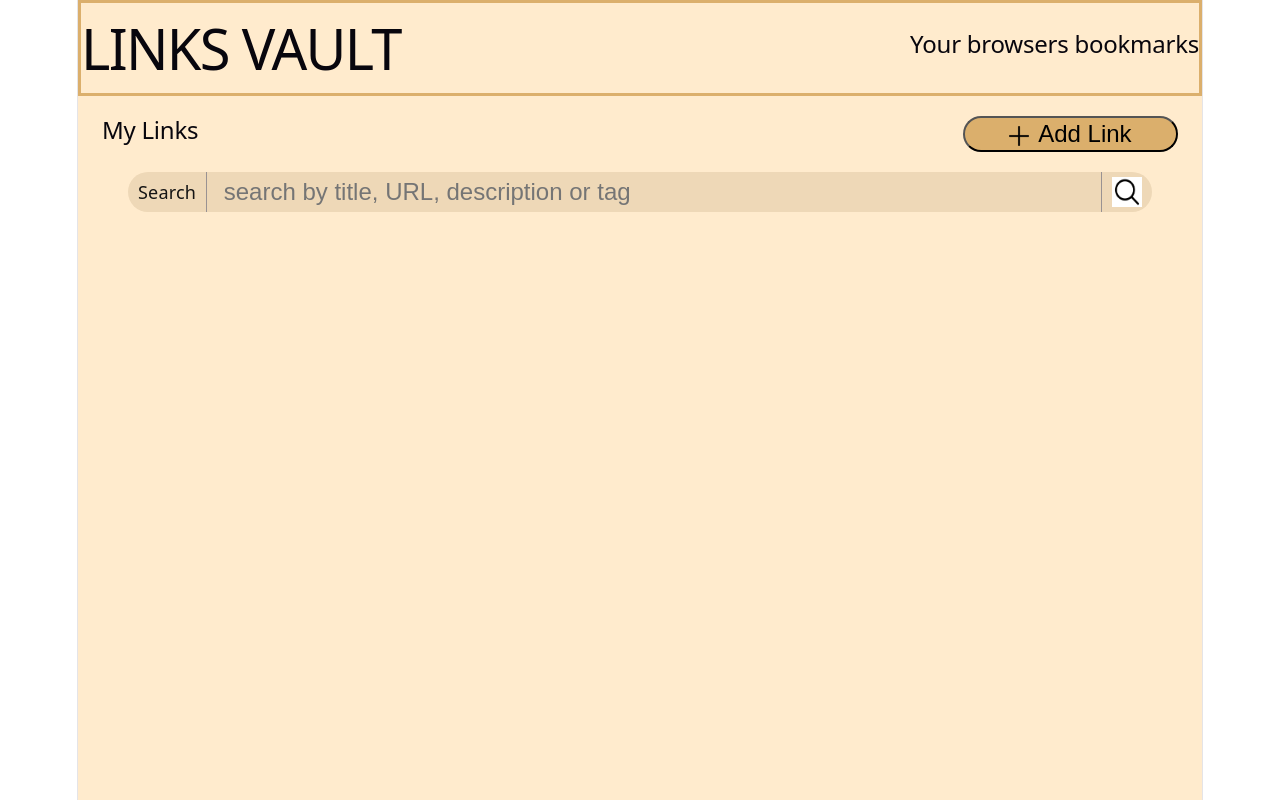
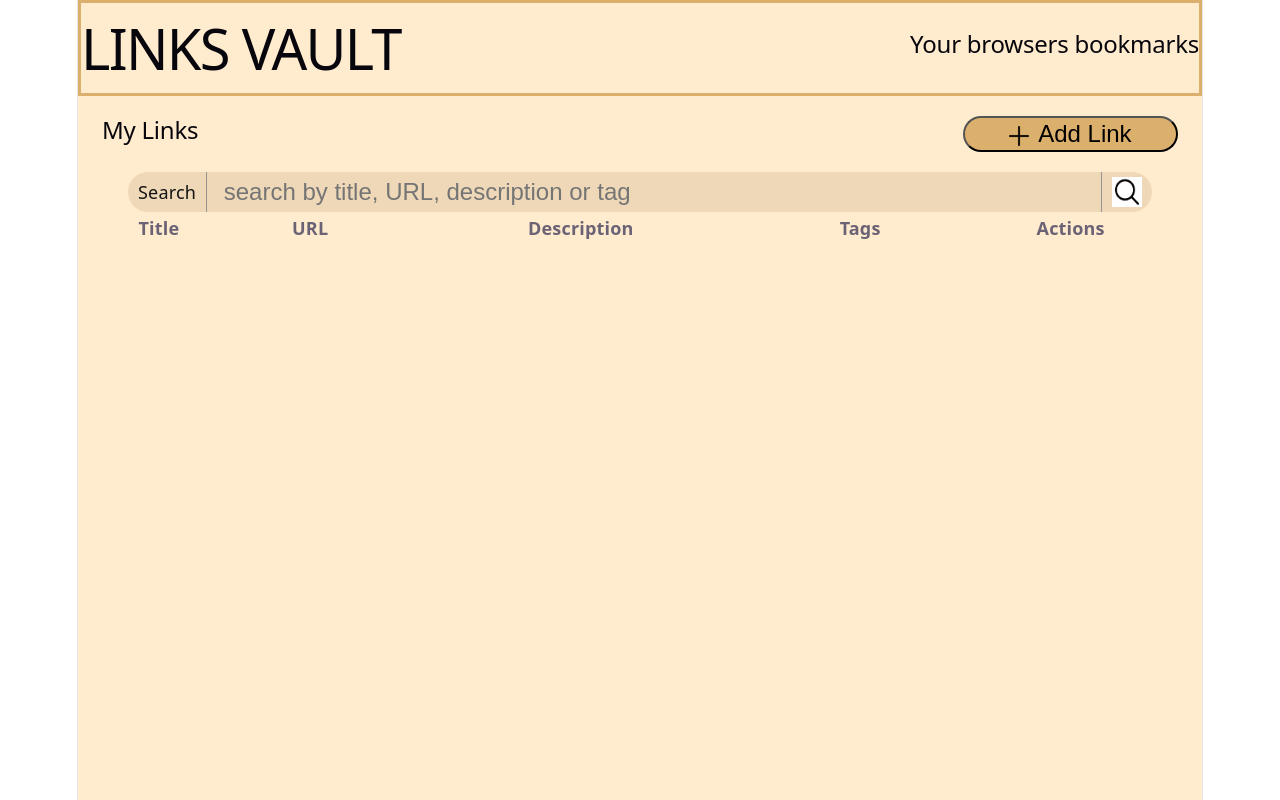
Before and after one commit to Neliswa084/ReactTS-Links-Vault, a React (Vite) app in the folder react-link/: page / in a window 1280 px wide. Built offline with nearby package versions, Linux system fonts and the light colour scheme.

Commit message:
Rename LinkList component to be LinkRow components that will hold for each link , and make ListList to display all the link

```diff
--- a/react-link/src/App.tsx
+++ b/react-link/src/App.tsx
@@ -5,12 +5,15 @@ import { Searchbar } from './Components/Search/Searchbar'
 import { LinkForm } from './Components/Form/LinkForm'
 import { useState } from 'react'
 import { LinkList } from './Components/LinkList/LinkList'
-// import { LinkListProps } from './Components/LinkList/LinkList'
+import { LinkRow, type LinkRowProps } from './Components/LinkList/LinkRow'
+
 
 
 function App() {
 
 const [isFormVisible, setShowForm] = useState(false)
+
+const [links, setLinks] = useState<LinkRowProps[]>([])
 
   return (
     <>
@@ -18,7 +21,8 @@ const [isFormVisible, setShowForm] = useState(false)
      <Add showForm={() => setShowForm(true)}/>
      <LinkForm isVisible={isFormVisible} close={() => setShowForm(false)}/>
      <Searchbar/>
-     {/* <LinkList /> */}
+
+     <LinkList links={links} />
     </>
   )
 }
--- a/react-link/src/Components/LinkList/LinkList.tsx
+++ b/react-link/src/Components/LinkList/LinkList.tsx
@@ -1,35 +1,29 @@
 import React from 'react'
+import { LinkRow, type LinkRowProps } from './LinkRow'
 
-export type LinkListProps={
-    id: number,
-    title: string,
-    url: string,
-    description: string,
-    tags: string,
+type LinkListProps = {
+    links: LinkRowProps[]
 }
 
-export const LinkList: React.FC<LinkListProps> = ({id,title,url,description,tags}) => {
-  return (
-    <table>
-        <tr>
-            <td> ID</td>
-            <td> Title</td>
-            <td> URL</td>
-            <td> Description</td>
-            <td> Tags</td>
-            <td> Actions</td>
+export const LinkList: React.FC<LinkListProps> = ({ links }) => {
 
-        </tr>
-        <tr>
-        <tr>{id}</tr>
-        <tr>{title}</tr>
-        <tr>{url}</tr>
-        <tr>{description}</tr>
-        <tr>{tags}</tr>
-        <tr><button>Edit</button></tr>
 
-        </tr>
-
-    </table>
-  )
+    return (
+        <table>
+            <thead>
+                <tr>
+                    <th>Title</th>
+                    <th>URL</th>
+                    <th>Description</th>
+                    <th>Tags</th>
+                    <th>Actions</th>
+                </tr>
+            </thead>
+            <tbody>
+                {links.map((link) => (
+                    <LinkRow key={link.id} {...link} />
+                ))}
+            </tbody>
+        </table>
+    )
 }
--- /dev/null
+++ b/react-link/src/Components/LinkList/LinkRow.tsx
@@ -0,0 +1,26 @@
+import React from 'react'
+
+export type LinkRowProps={
+    id: number,
+    title: string,
+    url: string,
+    description: string,
+    tags: string,
+}
+
+export const LinkRow: React.FC<LinkRowProps> = ({id,title,url,description,tags}) => {
+  return (
+    <tr>
+      <td>{title}</td>
+      <td>{url}</td>
+      <td>{description}</td>
+      <td>{tags}</td>
+      <td>
+        <button>View</button>
+        <button>Edit</button>
+        <button>Delete</button>
+      </td>
+    </tr>
+
+  )
+}
```
Also changed, not shown: react-link/src/Components/LinkList/Link.module.css (added), react-link/src/Components/LinkList/LinkList.module.css (deleted).
